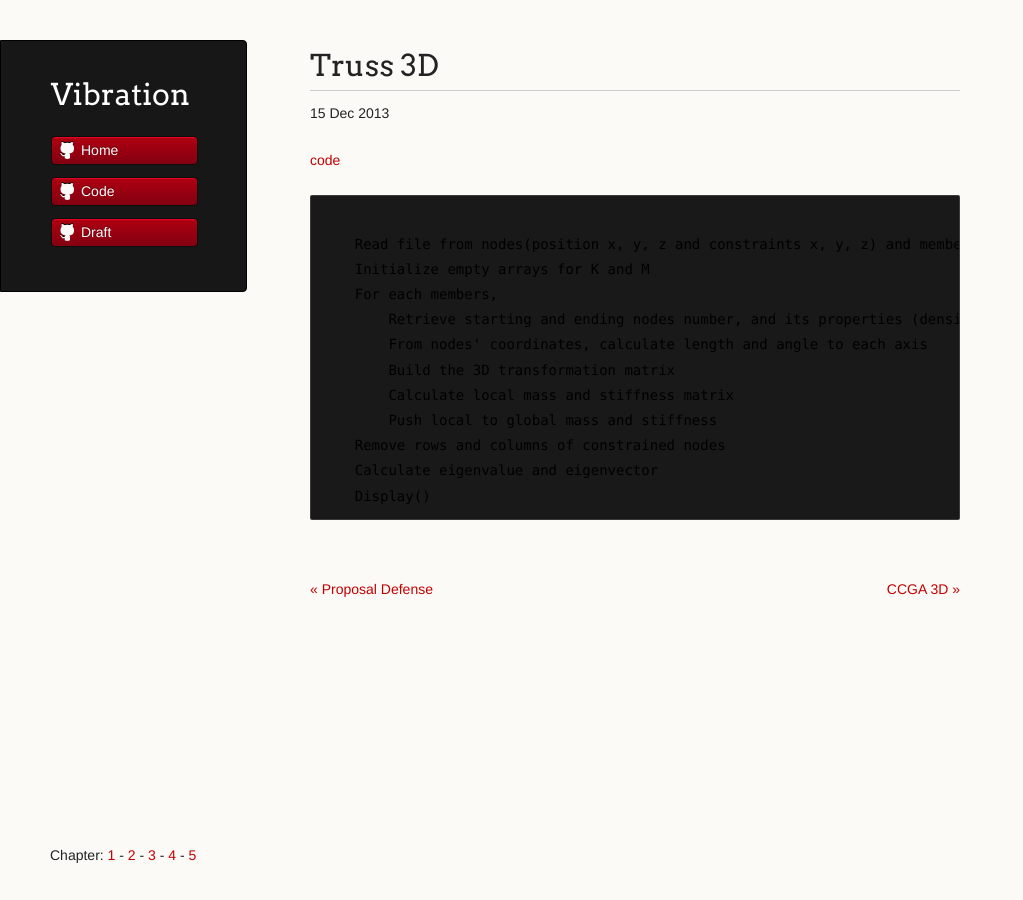
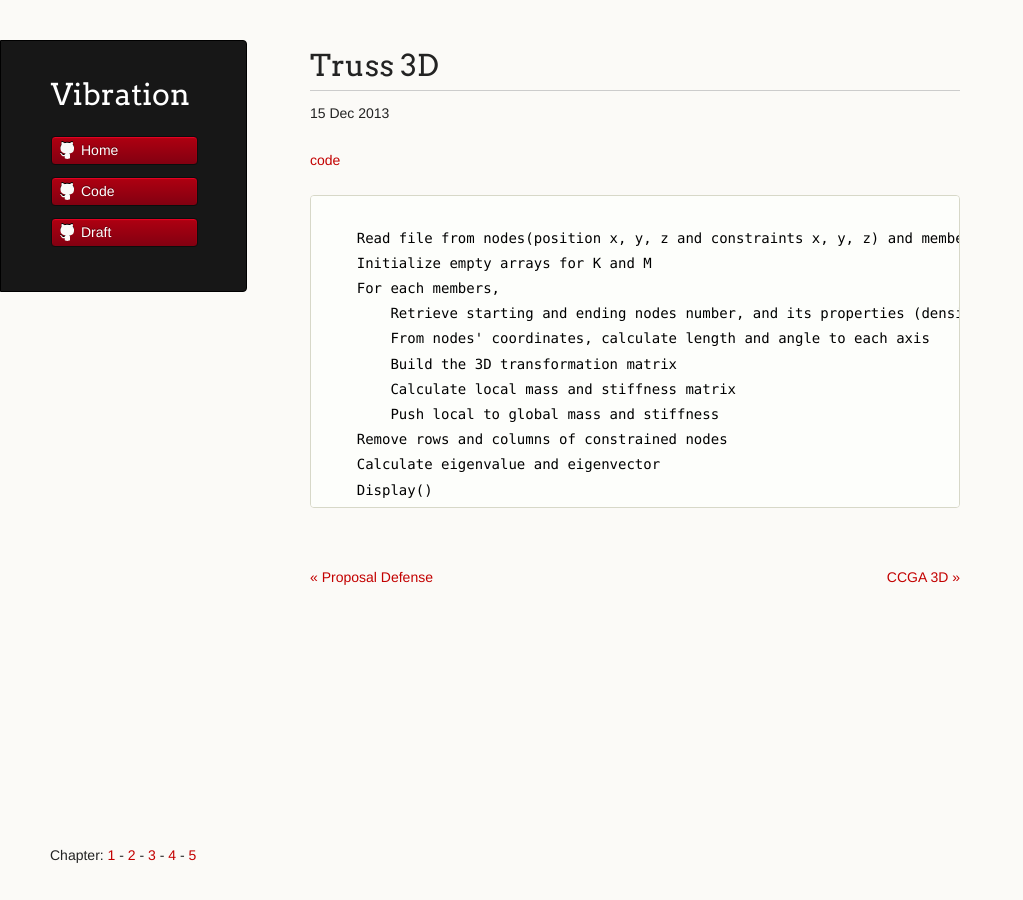
Before and after one commit to vireax/vibration, a Jekyll site: the page built from _posts/2013-12-15-truss-3d.md, in a window 1280 px wide. Shown: the whole page, without its empty margins (0-1023 px from the left). Built offline with Jekyll 4.4.1, drawn with Linux system fonts in a browser that asks for light colours.

Commit message:
Update pygment_trac.css

```diff
--- a/stylesheets/pygment_trac.css
+++ b/stylesheets/pygment_trac.css
@@ -1,16 +1,3 @@
-pre {
-  background: rgba(0, 0, 0, 0.9);
-  border: 1px solid rgba(255, 255, 255, 0.15);
-  padding: 10px;
-  font-size: 14px;
-  color: #b5e853 !important;
-  border-radius: 2px;
-  -moz-border-radius: 2px;
-  -webkit-border-radius: 2px;
-  text-wrap: normal;
-  overflow: auto;
-  overflow-y: hidden;
-}
 .highlight .c { color: #999988; font-style: italic } /* Comment */
 .highlight .err { color: #a61717; background-color: #e3d2d2 } /* Error */
 .highlight .k { font-weight: bold } /* Keyword */
```
